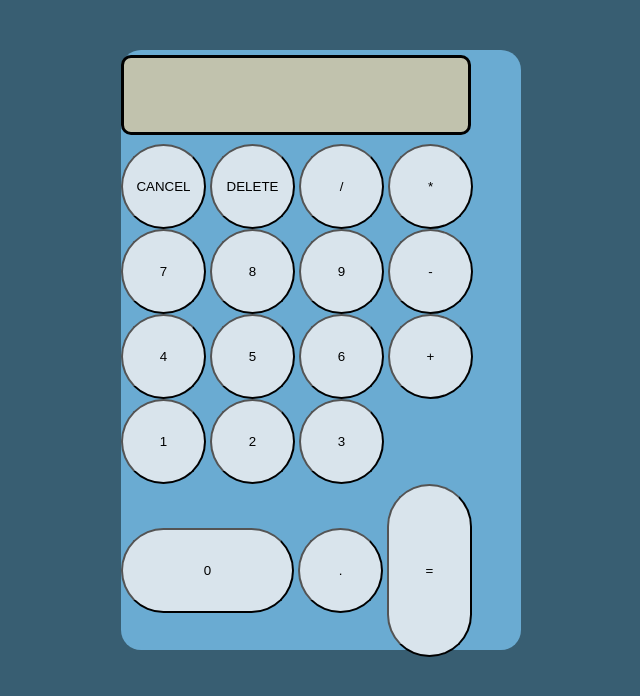
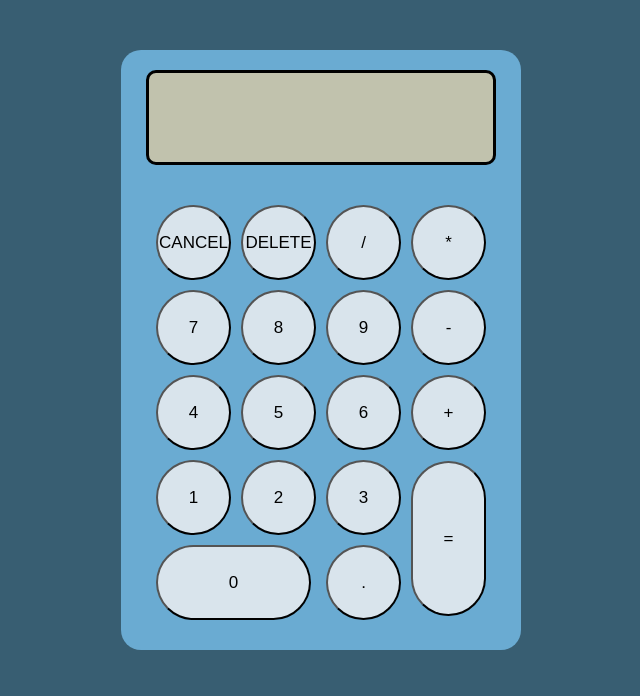
Before and after one commit to mariazhestik/calculator, a plain HTML site: page index.html in a window 1280 px wide. Shown: the whole page, without its empty margins (319-959 px from the left). Drawn offline with Linux system fonts and the light colour scheme.

Commit message:
add doc variables

```diff
--- a/index.html
+++ b/index.html
@@ -15,18 +15,18 @@
                 <button class="delete">DELETE</button>
                 <button class="divide">/</button>
                 <button class="multiply">*</button>
-                <button class="number btn7">7</button>
-                <button class="number btn8">8</button>
-                <button class="number btn9">9</button>
+                <button class="btn7">7</button>
+                <button class="btn8">8</button>
+                <button class="btn9">9</button>
                 <button class="substract">-</button>
-                <button class="number btn4">4</button>
-                <button class="number btn5">5</button>
-                <button class="number btn6">6</button>
+                <button class="btn4">4</button>
+                <button class="btn5">5</button>
+                <button class="btn6">6</button>
                 <button class="add">+</button>
-                <button class="number btn1">1</button>
-                <button class="number btn2">2</button>
-                <button class="number btn3">3</button>
-                <button class="number btn0">0</button>
+                <button class="btn1">1</button>
+                <button class="btn2">2</button>
+                <button class="btn3">3</button>
+                <button class="btn0">0</button>
                 <button class="dot">.</button>
                 <button class="equal">=</button>
             </div>
--- a/javascript.js
+++ b/javascript.js
@@ -32,3 +32,18 @@ function operate(operator, a, b) {
         return "Invalid operator";
     }
 }
+
+const button1 = document.querySelector(".btn1");
+const button2 = document.querySelector(".btn2");
+const button3 = document.querySelector(".btn3");
+const button4 = document.querySelector(".btn4");
+const button5 = document.querySelector(".btn5");
+const button6 = document.querySelector(".btn6");
+const button7 = document.querySelector(".btn7");
+const button8 = document.querySelector(".btn8");
+const button9 = document.querySelector(".btn9");
+const equalOp = document.querySelector(".equal");
+const addOp = document.querySelector(".add");
+const substractOp = document.querySelector(".substract");
+const multiplyOp = document.querySelector(".multiply");
+const divideOP = document.querySelector(".divide");
--- a/styles.css
+++ b/styles.css
@@ -8,41 +8,56 @@ body {
     background-color: #385e72;
 }
 
+main {
+
+}
+
 #calculator-container {
     background-color: #6AABD2;
     height: 600px;
     width: 400px;
     margin: 50px auto;
     border-radius: 20px;
+    display: flex;
+    align-items: center;
+    justify-content: center;
+    flex-direction: column;
 }
 
 .display {
     background-color: #C1C2AD;
-    height: 80px;
+    min-height: 95px;
     width: 350px;
     border-radius: 10px;
     border: 3px solid black;
-    margin: 5px auto;
-    display: inline-block;
+    margin-top: -10px;
+    margin-bottom: 40px;
 }
 
 .buttons {
-    margin: 0 auto;
+    display: grid;
+    grid-template-columns: repeat(4, 1fr);
+    gap: 10px;
 }
 
 button {
     background-color: #D9E4EC;
-    width: 85px;
-    height: 85px;
+    width: 75px;
+    height: 75px;
     border-radius: 50%;
+    font-size: 17px;
+    font-style: bold;
 }
 
 button.btn0 {
-    width: 173px;
+    width: 155px;
     border-radius: 50px;
+    grid-column: span 2;
 }
 
 button.equal {
-    height: 173px;
+    height: 155px;
     border-radius: 50px;
+    grid-column: 4;
+    margin-top: -84px;
 }
```
